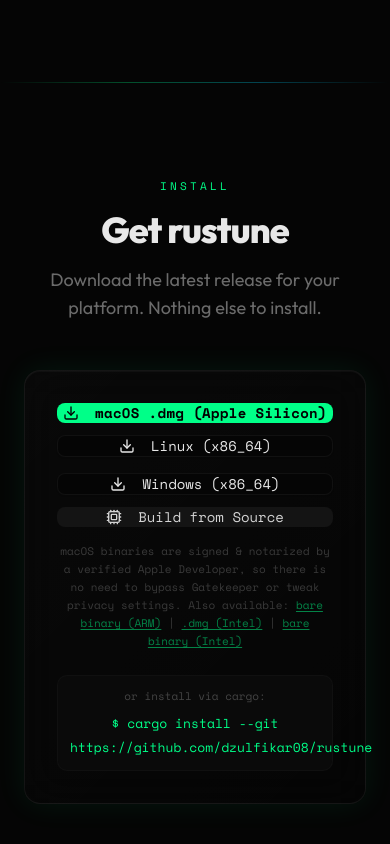
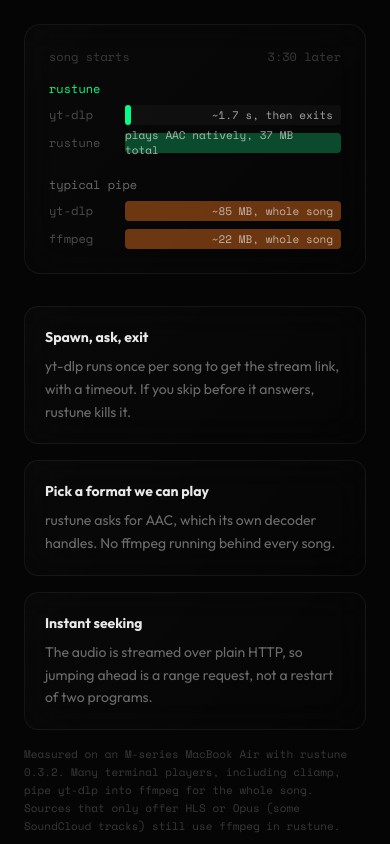
Before and after one commit to dzulfikar08/rustune-landing, a React (Vite) app in the folder client/: page / in a window 390 px wide. Shown: the part 6120-6964 px from the top of the page. Built offline with nearby package versions, Linux system fonts and the light colour scheme.

Commit message:
Landing: explain the spawn-ask-exit yt-dlp approach

```diff
--- a/client/src/routes/index.tsx
+++ b/client/src/routes/index.tsx
@@ -410,6 +410,115 @@
 				</div>
 			</section>
 
+			{/* ─── YouTube without the baggage ─── */}
+			<section className="py-24 px-6">
+				<div className="max-w-3xl mx-auto">
+					<div className="font-mono-display text-[11px] text-[#00ff88] tracking-[0.3em] uppercase mb-4">
+						youtube, the light way
+					</div>
+					<h2 className="text-4xl sm:text-5xl font-extrabold tracking-tight leading-[1.05] mb-4">
+						Borrow yt-dlp. Then let it go
+						<span className="text-muted-foreground">.</span>
+					</h2>
+					<p className="text-muted-foreground text-lg mb-10 max-w-xl leading-relaxed">
+						yt-dlp is great at finding audio, but it is a Python program.
+						rustune only asks it one question: where is the audio file? Then
+						yt-dlp exits, and rustune streams and decodes the song itself.
+					</p>
+
+					<div className="glass-card rounded-2xl p-6 sm:p-8 font-mono-display text-xs">
+						<div className="flex justify-between text-muted-foreground/50 mb-4">
+							<span>song starts</span>
+							<span>3:30 later</span>
+						</div>
+						{[
+							{
+								player: "rustune",
+								accent: true,
+								bars: [
+									{ name: "yt-dlp", width: "3%", note: "~1.7 s, then exits" },
+									{ name: "rustune", width: "100%", note: "plays AAC natively, 37 MB total" },
+								],
+							},
+							{
+								player: "typical pipe",
+								accent: false,
+								bars: [
+									{ name: "yt-dlp", width: "100%", note: "~85 MB, whole song" },
+									{ name: "ffmpeg", width: "100%", note: "~22 MB, whole song" },
+								],
+							},
+						].map((row) => (
+							<div key={row.player} className="mb-6 last:mb-0">
+								<div
+									className={
+										row.accent
+											? "text-[#00ff88] mb-2"
+											: "text-muted-foreground mb-2"
+									}
+								>
+									{row.player}
+								</div>
+								<div className="space-y-2">
+									{row.bars.map((bar) => (
+										<div key={bar.name} className="flex items-center gap-3">
+											<span className="w-16 shrink-0 text-muted-foreground/70">
+												{bar.name}
+											</span>
+											<div className="relative flex-1 h-5 rounded bg-white/[0.03]">
+												<div
+													className={
+														row.accent && bar.name === "yt-dlp"
+															? "h-full rounded bg-[#00ff88]"
+															: row.accent
+																? "h-full rounded bg-[#00ff88]/25"
+																: "h-full rounded bg-[#f97316]/40"
+													}
+													style={{ width: bar.width, minWidth: "6px" }}
+												/>
+												<span className="absolute inset-y-0 right-2 flex items-center text-[11px] text-foreground/70">
+													{bar.note}
+												</span>
+											</div>
+										</div>
+									))}
+								</div>
+							</div>
+						))}
+					</div>
+
+					<div className="grid sm:grid-cols-3 gap-4 mt-8 text-sm">
+						{[
+							{
+								title: "Spawn, ask, exit",
+								desc: "yt-dlp runs once per song to get the stream link, with a timeout. If you skip before it answers, rustune kills it.",
+							},
+							{
+								title: "Pick a format we can play",
+								desc: "rustune asks for AAC, which its own decoder handles. No ffmpeg running behind every song.",
+							},
+							{
+								title: "Instant seeking",
+								desc: "The audio is streamed over plain HTTP, so jumping ahead is a range request, not a restart of two programs.",
+							},
+						].map((item) => (
+							<div key={item.title} className="glass-card rounded-xl p-5">
+								<div className="font-bold mb-2">{item.title}</div>
+								<p className="text-muted-foreground leading-relaxed">
+									{item.desc}
+								</p>
+							</div>
+						))}
+					</div>
+					<p className="text-[11px] text-muted-foreground/50 font-mono-display mt-4 leading-relaxed">
+						Measured on an M-series MacBook Air with rustune 0.3.2. Many
+						terminal players, including cliamp, pipe yt-dlp into ffmpeg for
+						the whole song. Sources that only offer HLS or Opus (some
+						SoundCloud tracks) still use ffmpeg in rustune.
+					</p>
+				</div>
+			</section>
+
 			{/* ─── Quick start ─── */}
 			<section className="py-24 px-6">
 				<div className="max-w-3xl mx-auto">
```
Also changed, not shown: 1 other file (tests, documents, lock files or other folders).
